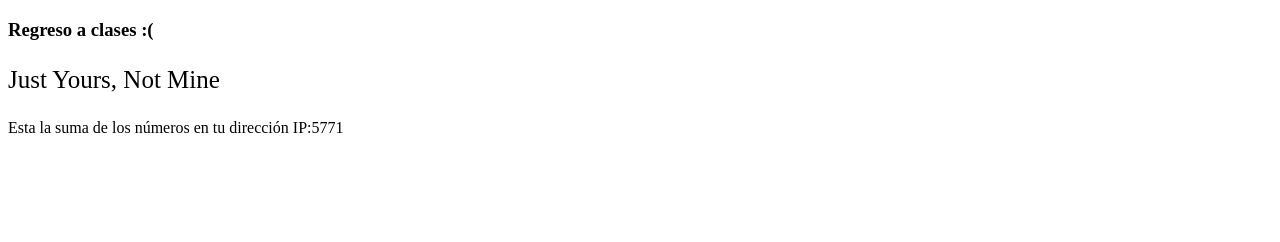
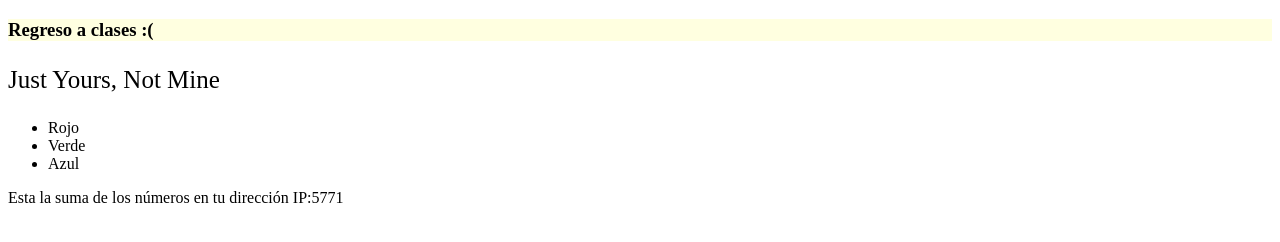
Before and after one commit to livnitro/taller-de-desarrollo, a plain HTML site: page Practica16/index.html in a window 1280 px wide. Drawn offline with Linux system fonts and the light colour scheme.

Commit message:
practice names updated

```diff
--- a/Practica16/index.html
+++ b/Practica16/index.html
@@ -6,7 +6,7 @@
     <meta name="viewport" content="width=device-width, initial-scale=1.0">
     <title>JS</title>
     <style>
-        h1 {
+        h3 {
             background-color: lightyellow;
         }
     </style>
@@ -29,7 +29,7 @@
         texto.innerHTML = "Just Yours, Not Mine";
         var colores;
         colores = document.getElementById("colores");
-        colores.style.display = "none";
+        //colores.style.display = "none";
         // colores.style.display = "block";}
 
         //camel case
```
Also changed, not shown: Practica01/index.html (renamed from Practica1/index.html), Practica02/Practica2.html (renamed from Practica2/Practica2.html), Practica02/moth.png (renamed from Practica2/moth.png), Practica03/index.html (renamed from Practica3/index.html), Practica04/Practica4.html (renamed from Practica4/Practica4.html), Practica04/londres.html (renamed from Practica4/londres.html), Practica04/montreal.html (renamed from Practica4/montreal.html), Practica04/paris.html (renamed from Practica4/paris.html), Practica04/tokio.html (renamed from Practica4/tokio.html), Practica05/index.html (renamed from Practica5/index.html), Practica07/index.html (renamed from Practica7/index.html), Practica08/index.html (renamed from Practica8/index.html), Practica09/index.html (renamed from Practica9/index.html), 2 other files.
